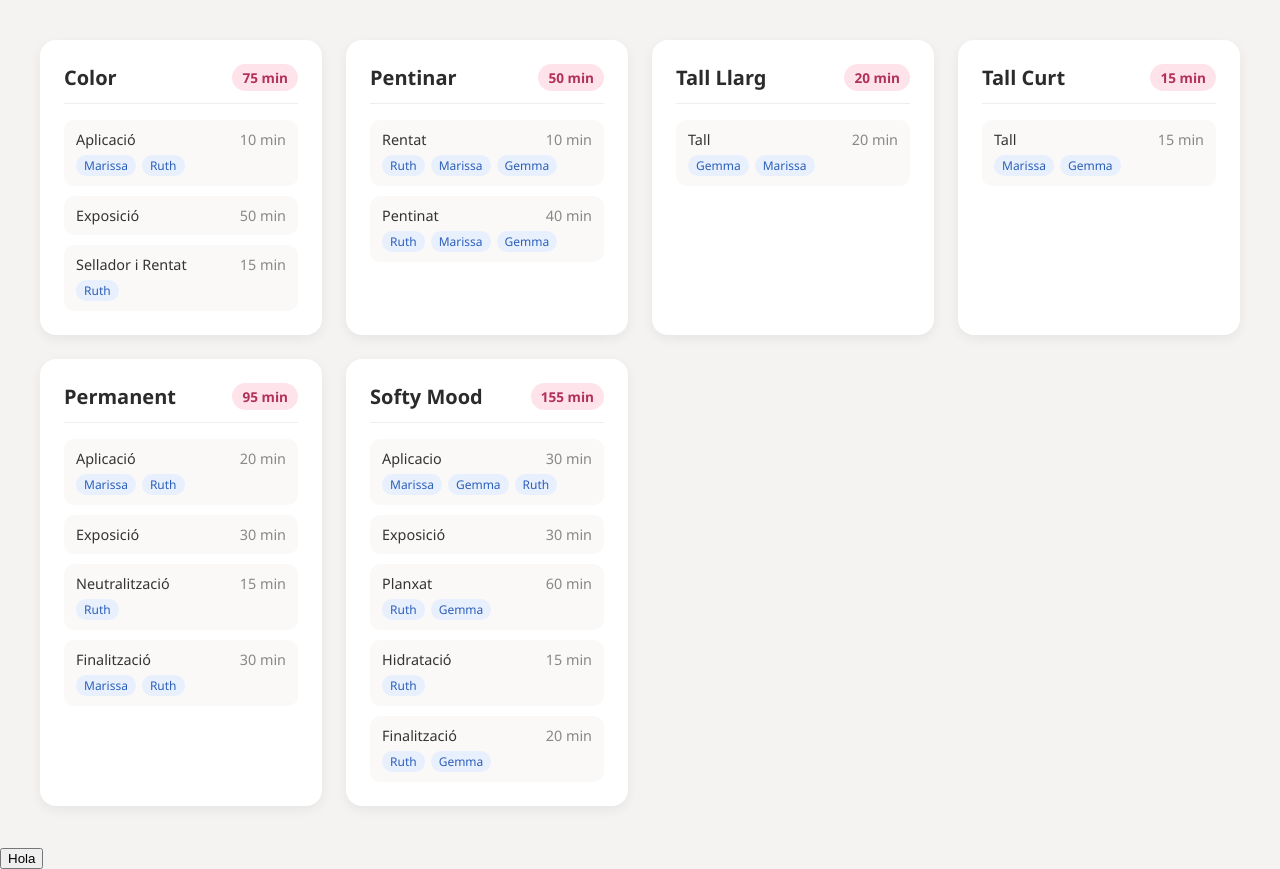
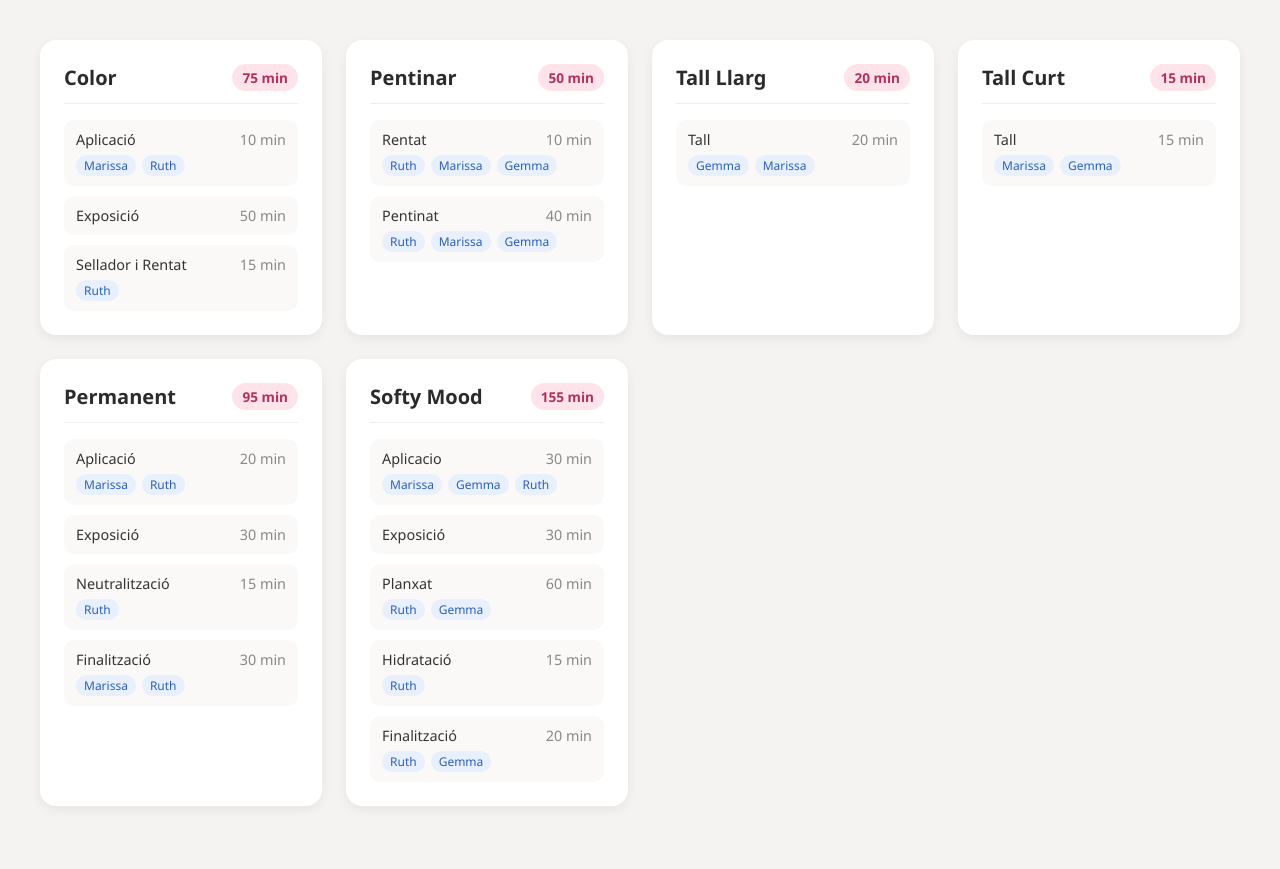
Before and after one commit to dver26/perruqueria_marissa, a React (Vite) app: page / in a window 1280 px wide. After the commit the page ends 846 px from the top, so only its background shows below. Built offline with nearby package versions, Linux system fonts and the light colour scheme.

Commit message:
treure boto

```diff
--- a/src/Inicio/CardGrid.jsx
+++ b/src/Inicio/CardGrid.jsx
@@ -14,13 +14,6 @@ const CardGrid = () => {
           return <Card key={i} servei={servei} duracioTotal={duracioTotal} />
         })}
       </div>
-      <button
-        onClick={() =>
-          dispatch({ type: 'CAMBIAR_PANTALLA', payload: 'escollir' })
-        }
-      >
-        Hola
-      </button>
     </>
   )
 }
```
